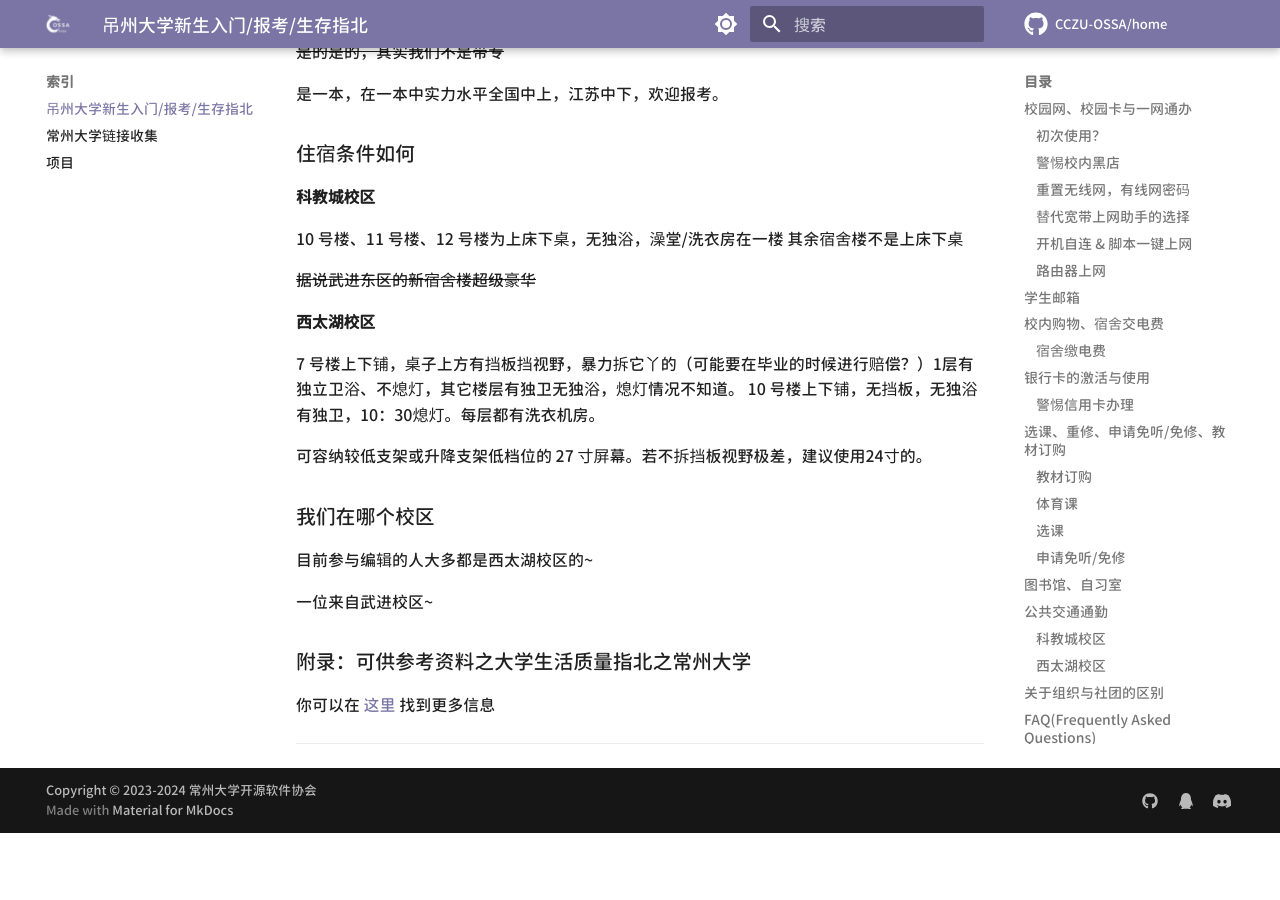
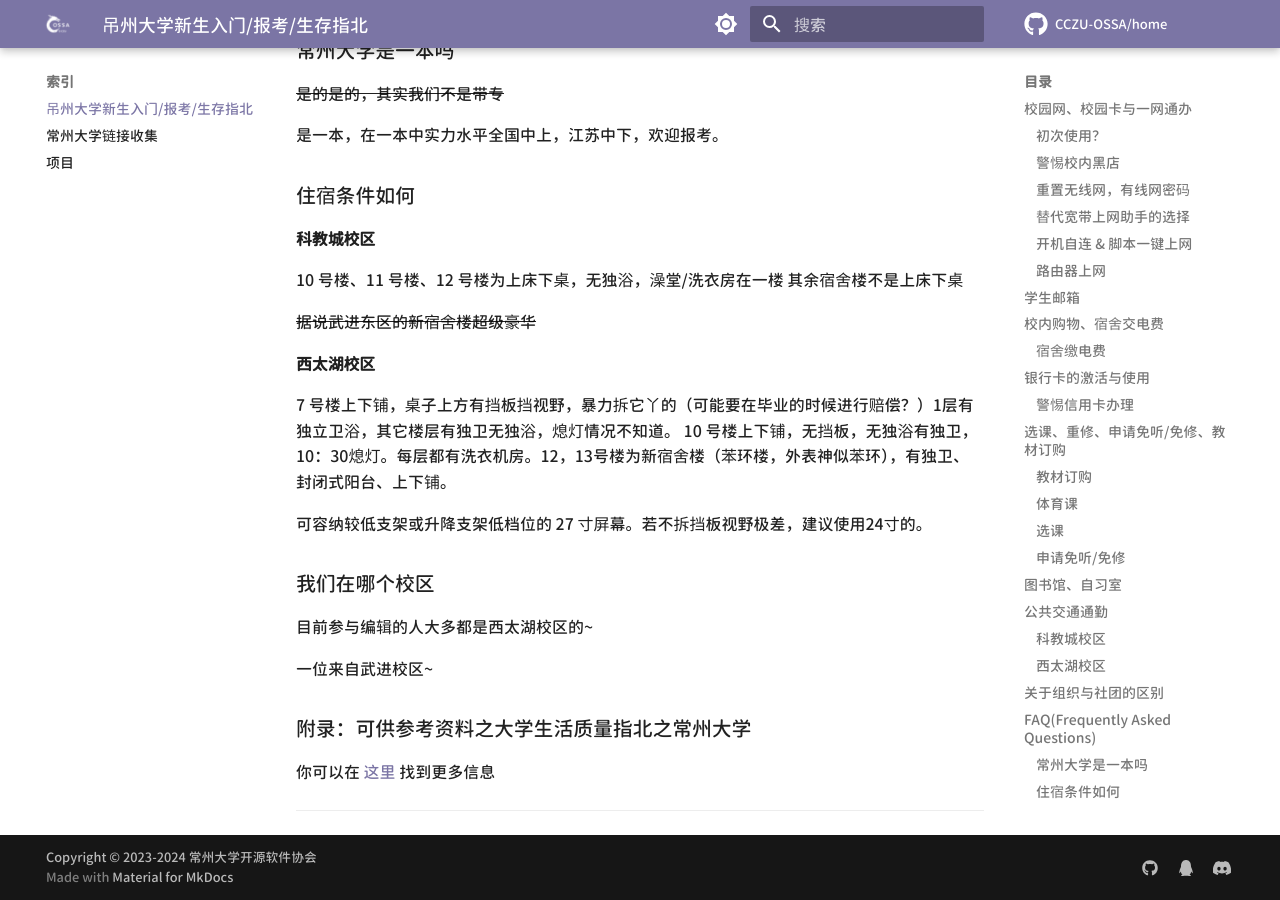
Before and after one commit to CCZU-OSSA/home, an MkDocs documentation site: the page built from docs/indexs/for-fresher.md, in a window 1280 px wide and 900 px high, scrolled down 7824 px. Built offline with MkDocs 1.6.1 and Material for MkDocs 9.7.7, drawn with Linux system fonts in a browser that asks for light colours; some web fonts are replaced; comment, search, counter and statistics services are not loaded; before the commit the page ends 8657 px from its top, so only the background shows below that; some of the changed text lies outside the part shown.

Commit message:
modified:   docs/indexs/for-fresher.md 	new file:   "docs/pdf/\345\270\270\345\267\236\345\244\247\345\255\246\350\256\244\350\257\201\350\256\241\350\264\271\350\275\257\344\273\266\346\223\215\344\275\234\346\211\213\345\206\214.pdf"

```diff
--- a/docs/indexs/for-fresher.md
+++ b/docs/indexs/for-fresher.md
@@ -24,6 +24,8 @@ comments: true
 免费校园网使用是需要登录的！如果你知道了你的学号可以进行 [激活](http://sso.cczu.edu.cn/sso/active) 。激活至可以使用有 0-2 小时的延迟，尽量提前做好准备。此外，[一网通办](http://ywtb.cczu.edu.cn) 也是后续使用里至关重要的一个网址，请收藏至你的浏览器内。更多内容会在后面详细讲解。
 
 武进校区需要连接名称为 `CCZU-CMCC` 的 wifi，连接成功后会弹出网络认证窗口，账号是你的学号，密码是你所设置的密码。
+
+西太湖校区则需要参照[常州大学认证计费软件操作手册](../pdf/常州大学认证计费软件操作手册.pdf)进行网络认证
 
 连接有线网的时候，记得断开或直接关闭你的无线网络，插紧网线，关闭代理软件，防止连接失败。
 
@@ -205,7 +207,7 @@ comments: true
 
 #### 西太湖校区
 
-7 号楼上下铺，桌子上方有挡板挡视野，暴力拆它丫的（可能要在毕业的时候进行赔偿？）1层有独立卫浴、不熄灯，其它楼层有独卫无独浴，熄灯情况不知道。 10 号楼上下铺，无挡板，无独浴有独卫，10：30熄灯。每层都有洗衣机房。
+7 号楼上下铺，桌子上方有挡板挡视野，暴力拆它丫的（可能要在毕业的时候进行赔偿？）1层有独立卫浴，其它楼层有独卫无独浴，熄灯情况不知道。 10 号楼上下铺，无挡板，无独浴有独卫，10：30熄灯。每层都有洗衣机房。12，13号楼为新宿舍楼（苯环楼，外表神似苯环），有独卫、封闭式阳台、上下铺。
 
 可容纳较低支架或升降支架低档位的 27 寸屏幕。若不拆挡板视野极差，建议使用24寸的。
 
```
Also changed, not shown: 1 other file.
